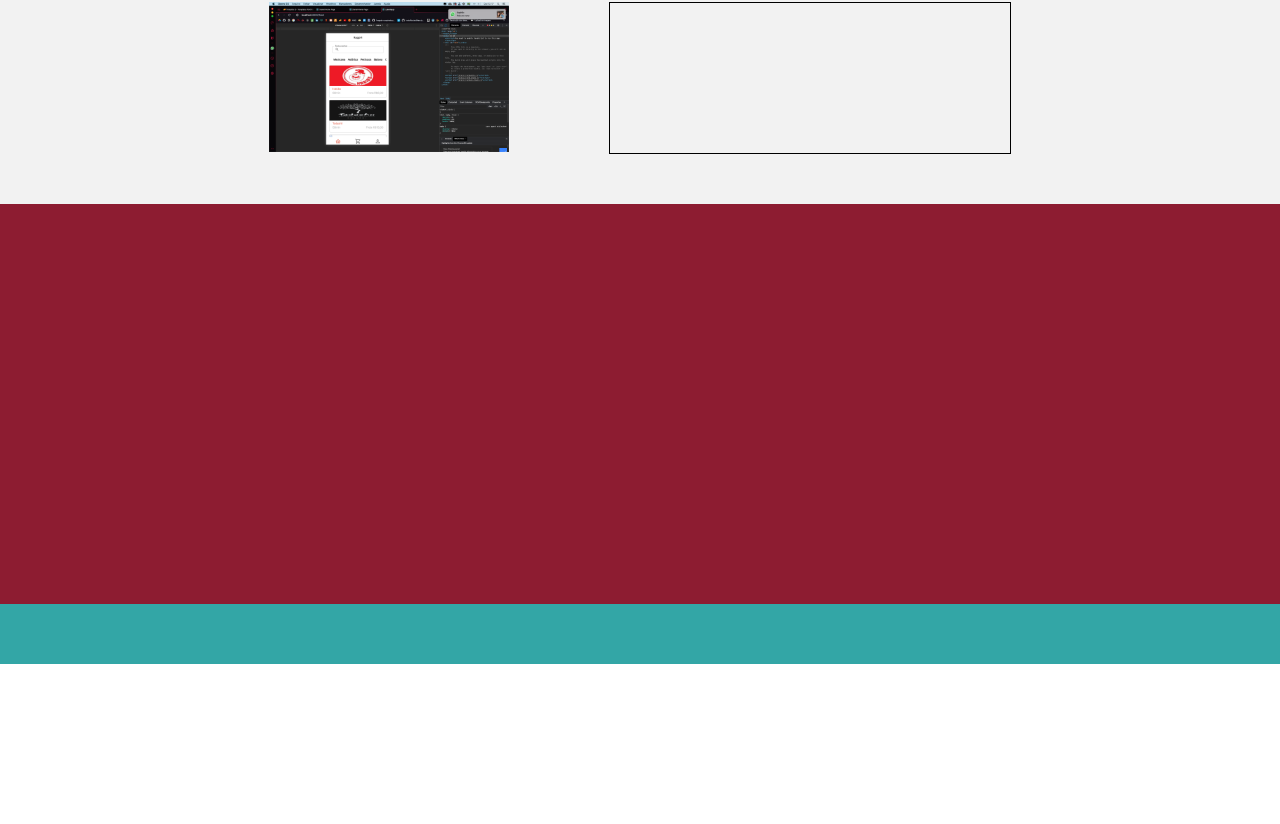
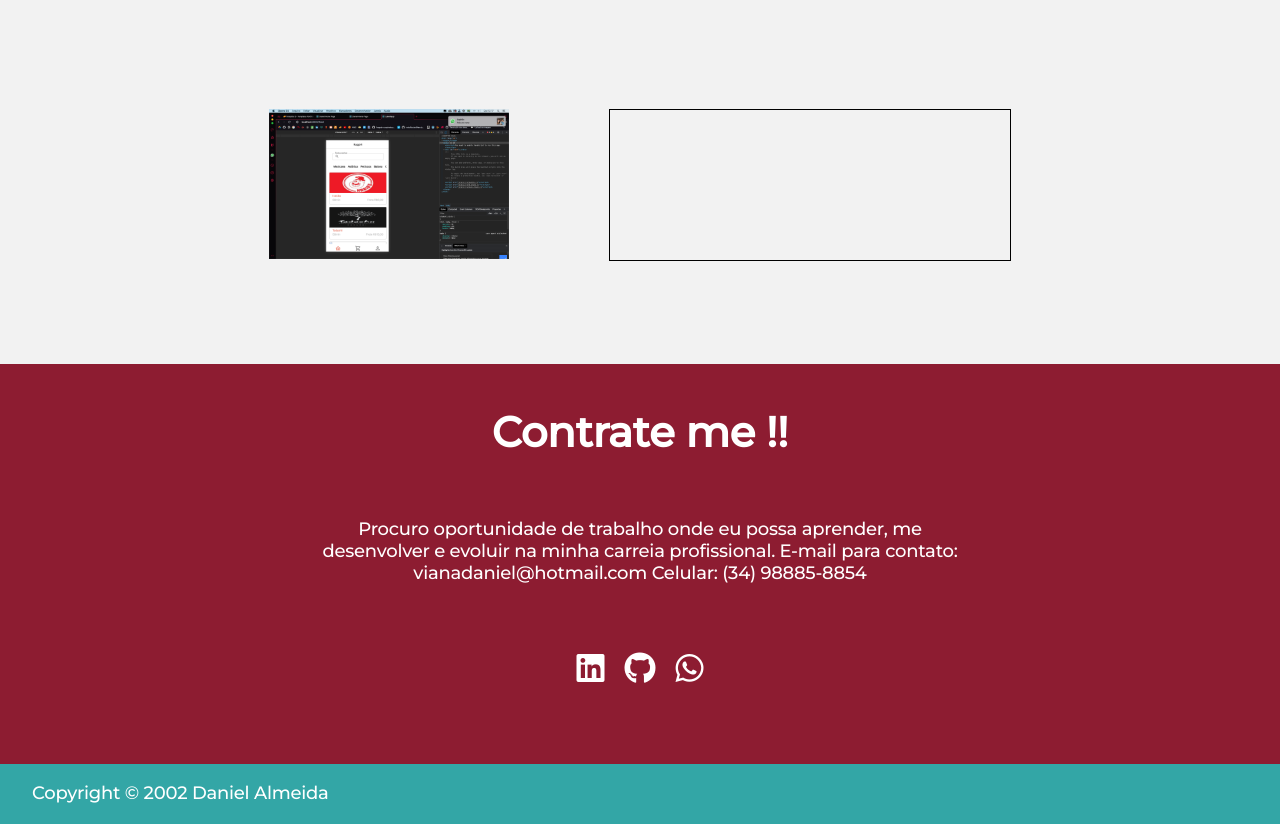
Before and after one commit to vianadaniel/portfolio, a React (Create React App) app: page / in a window 1280 px wide. Shown: the part 2614-3438 px from the top of the page. Before the commit the page ends 3278 px from the top, so only its background shows below. Built offline with nearby package versions, Linux system fonts and the light colour scheme.

Commit message:
falta projetos

```diff
--- a/src/App.css
+++ b/src/App.css
@@ -133,7 +133,7 @@
 }
 
 .container-claro {
-  height: 100vh;
+  height: 120vh;
   background-color: #f2f2f2;
   display: flex;
   flex-direction: column;
@@ -143,11 +143,14 @@
   height: 400px;
   background-color: #8d1c31;
   display: flex;
+  flex-direction: column;
+
+  align-items: center;
 }
 
 footer {
   height: 60px;
-
+  display: flex;
   background-color: #33a6a6;
 }
 
@@ -254,3 +257,46 @@ h3 {
   letter-spacing: -0.28px;
   color: #ffffff;
 }
+.nome {
+  margin-left: 32px;
+  font-family: Montserrat;
+  font-size: 18px;
+  font-weight: normal;
+  font-stretch: normal;
+  font-style: normal;
+  line-height: normal;
+  letter-spacing: -0.24px;
+  text-align: center;
+  color: #ffffff;
+}
+.icone-container {
+  width: 100%;
+  margin-top: 50px;
+  display: flex;
+  align-items: center;
+  justify-content: center;
+  gap: 20px;
+}
+.contrate-me {
+  font-family: Montserrat;
+  font-size: 42px;
+  font-weight: bold;
+  font-stretch: normal;
+  font-style: normal;
+  line-height: normal;
+  letter-spacing: -0.25px;
+  text-align: center;
+  color: #ffffff;
+}
+.contrate-me-text {
+  width: 50%;
+  font-family: Montserrat;
+  font-size: 18px;
+  font-weight: normal;
+  font-stretch: normal;
+  font-style: normal;
+  line-height: normal;
+  letter-spacing: -0.24px;
+  text-align: center;
+  color: #ffffff;
+}
--- a/src/App.js
+++ b/src/App.js
@@ -109,8 +109,26 @@ function App() {
         <p className="meus-projetos">Meus Projetos</p>
         <Projects />
       </div>
-      <div className="container-vermelho"></div>
-      <footer></footer>
+      <div className="container-vermelho">
+        <p className="contrate-me">Contrate me !!</p>
+        <p className="contrate-me-text">
+          Procuro oportunidade de trabalho onde eu possa aprender, me
+          desenvolver e evoluir na minha carreia profissional. E-mail para
+          contato: vianadaniel@hotmail.com Celular: (34) 98885-8854
+        </p>
+        <div className="icone-container">
+          <i
+            className="fa fa-linkedin-square fa-2x"
+            style={{ color: "white" }}
+            aria-hidden="true"
+          ></i>
+          <i class="fa fa-github fa-2x" style={{ color: "white" }}></i>
+          <i class="fa fa-whatsapp fa-2x" style={{ color: "white" }}></i>
+        </div>
+      </div>
+      <footer>
+        <p className="nome">Copyright &copy; 2002 Daniel Almeida</p>
+      </footer>
     </div>
   )
 }
```
Also changed, not shown: 1 other file (tests, documents, lock files or other folders).
